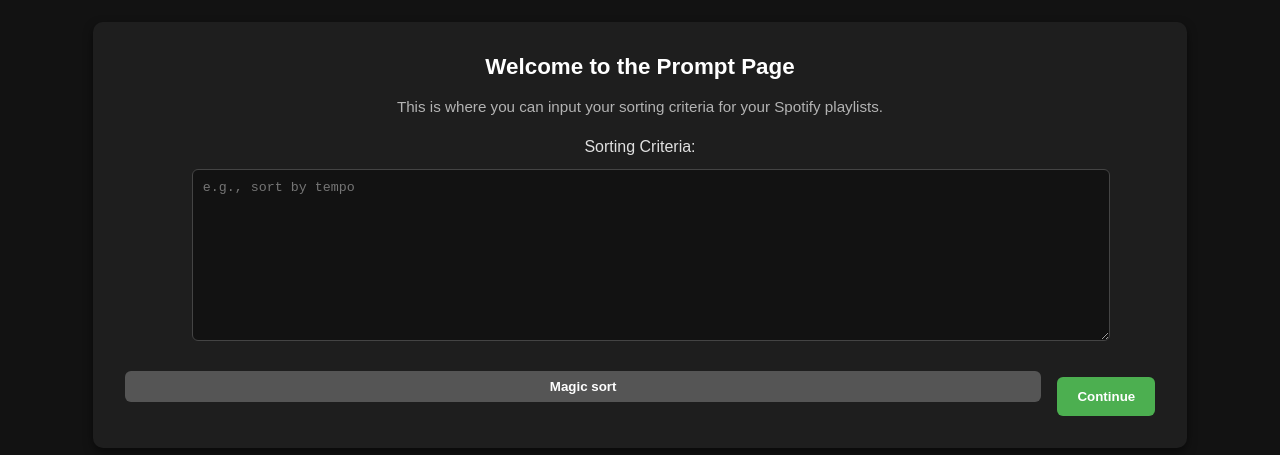
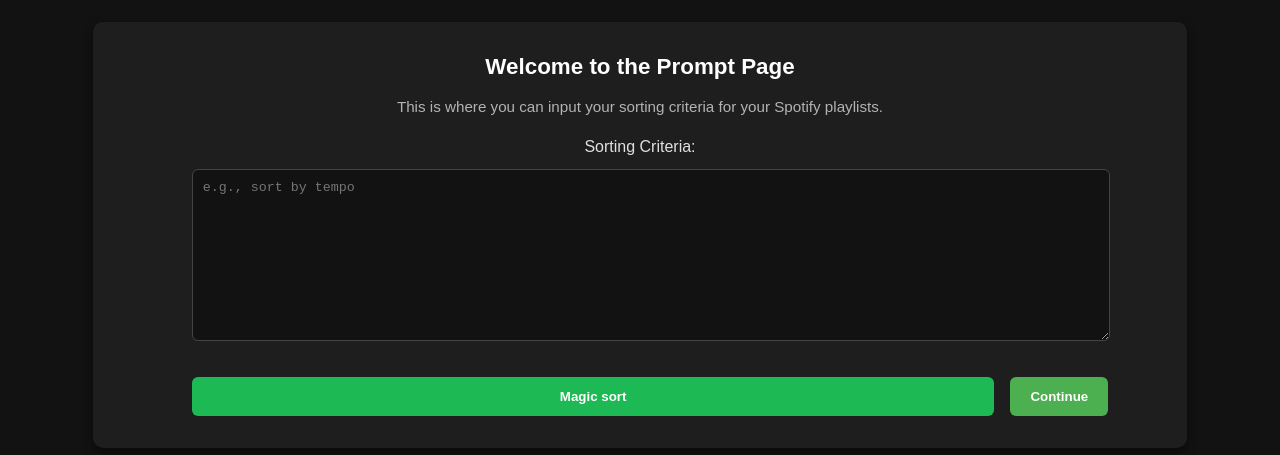
Before and after one commit to RoeBar/song-sorting-agent, a website: page prompt_page.html in a window 1280 px wide. Shown: the part 117-572 px from the top of the page. Drawn offline with Linux system fonts and the light colour scheme.

Commit message:
made the buttons align

```diff
--- a/style.css
+++ b/style.css
@@ -272,3 +272,31 @@ textarea {
 .preset-btn:hover {
     transform: scale(1.02);
 }
+
+/* Align prompt action buttons with the textarea width */
+.prompt-actions {
+    width: 87%;
+    margin: 0 auto;
+    display: flex;
+    gap: 1em;
+    align-items: center;
+    flex-wrap: wrap;
+    margin-top: 0.75em;
+}
+
+/* Push the Continue button to the right edge of the actions area */
+.submit-btn {
+    margin-left: auto;
+    position: relative;
+    left: 20px;
+}
+
+button[id="magic-sort-btn"] {
+    background-color: #1DB954;
+    color: white;
+    border: none;
+    padding: 0.9em;
+    margin-left: 0;
+    margin-top: 1.5em;
+    margin-right: -1.5em;
+}
```
